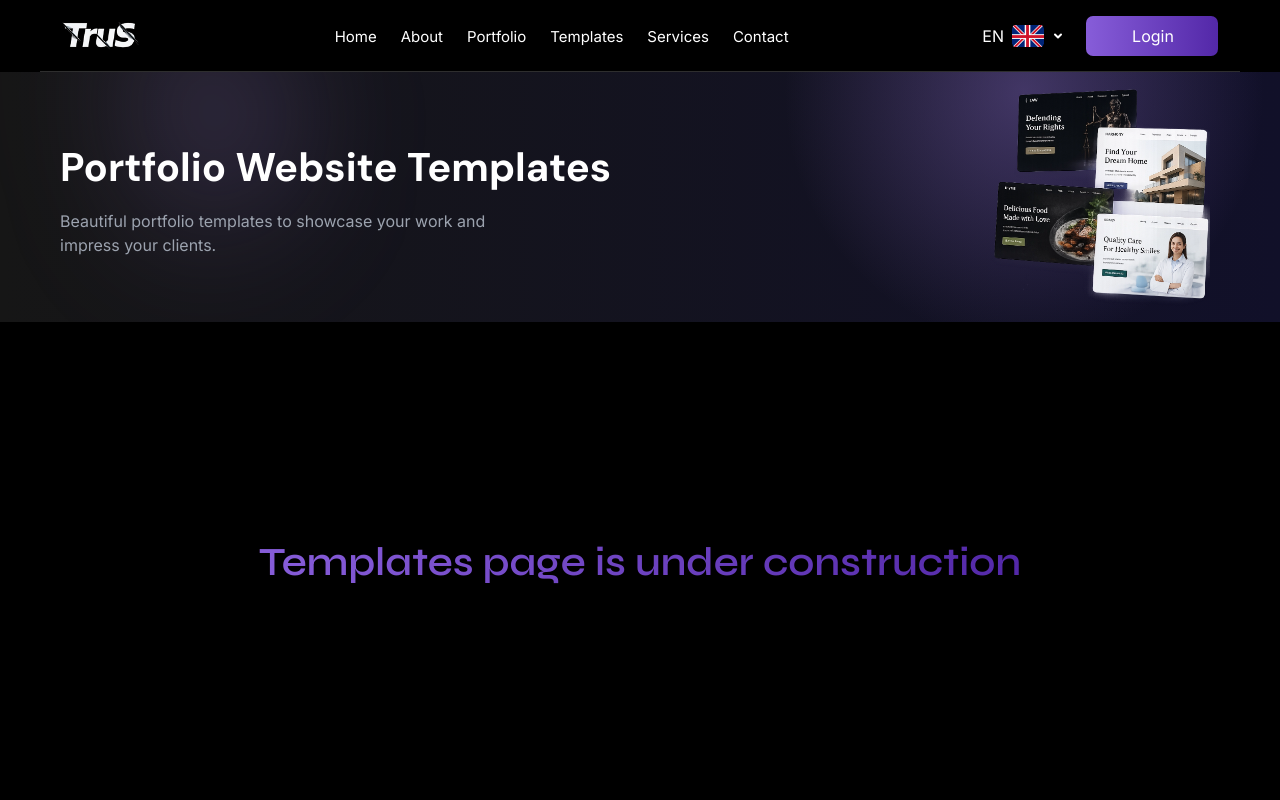
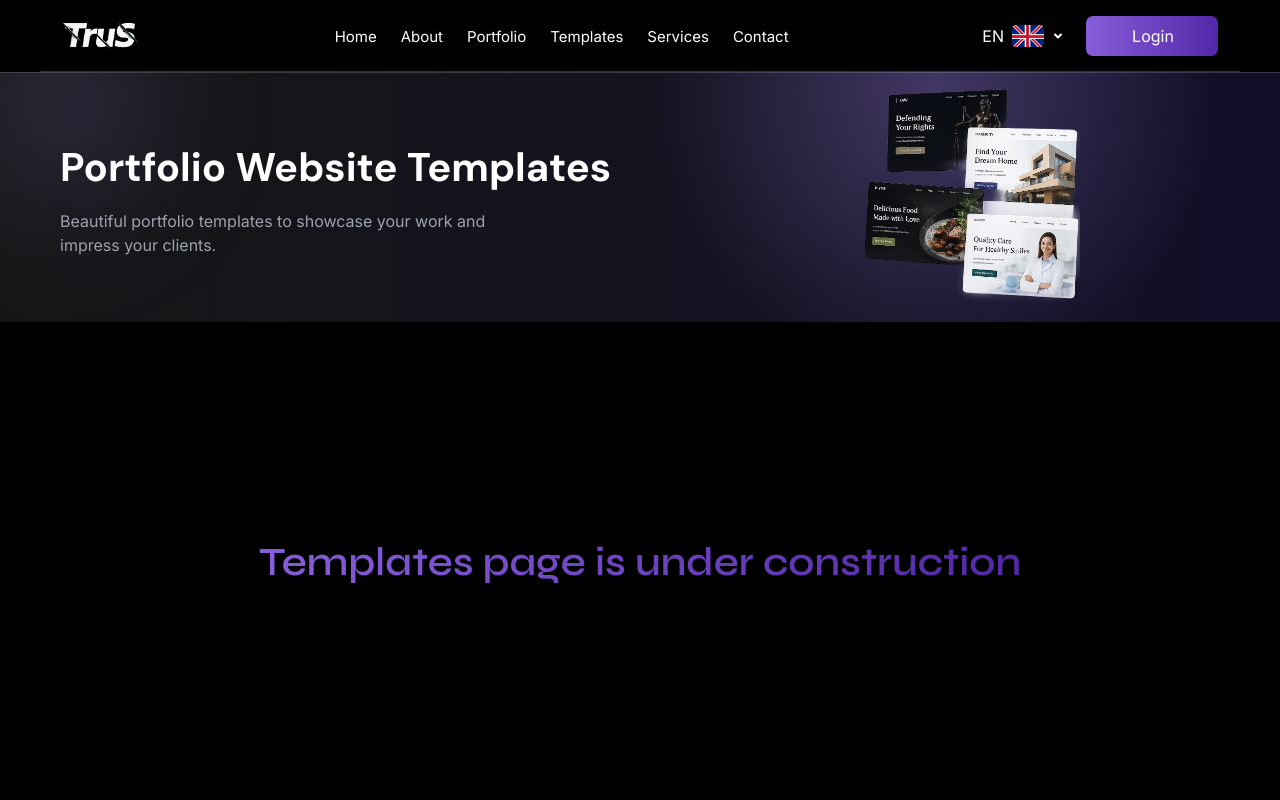
Before and after one commit to shadiiiHz/trus-web-app, a React (Vite) app: page /templates in a window 1280 px wide. Shown: the top 800 px of the page. Built offline with nearby package versions, Linux system fonts and the light colour scheme.

Commit message:
fix: :bug: edit template banner

```diff
--- a/src/components/templates/TemplateBanner.tsx
+++ b/src/components/templates/TemplateBanner.tsx
@@ -18,21 +18,31 @@ export function TemplatesBanner() {
   const { headline, subtitle } = siteConfig.templatesPage.banner;
 
   return (
+    // Drop shadow lives on this outer wrapper — the inner section needs
+    // overflow:hidden to clip the corner glows, and that would clip its own
+    // box-shadow too if the shadow were declared there instead.
+    <div
+      className="relative w-full"
+      style={{ boxShadow: "0 18px 44px 0 rgba(0,0,0,0.14)" }}
+    >
       <section
         className="relative w-full overflow-hidden"
         style={{
           height: BANNER_HEIGHT,
           background:
-          "radial-gradient(ellipse 400px 420px at 80% 8%, rgba(159,126,225,0.34), rgba(159,126,225,0) 60%), " +
+            "radial-gradient(ellipse 400px 420px at 73% 8%, rgba(159,126,225,0.34), rgba(159,126,225,0) 70%), " +
             "linear-gradient(90deg, rgba(22,22,22,1) 0%, rgba(17,16,41,1) 100%)",
+          // 1px inner top border
+          boxShadow: "inset 0 1px 0 0 rgba(255,255,255,0.16)",
         }}
       >
         {/* Mirrors the right-side glow onto the top-left corner, smaller */}
         <div
           aria-hidden="true"
-        className="pointer-events-none absolute -top-16 left-10 h-60 w-60 rounded-full"
+          className="pointer-events-none absolute -top-16 -left-16 h-48 w-48 rounded-full"
           style={{
-          background: "radial-gradient(ellipse 200px 400px at 100% 8%, rgba(159,126,225,0.5), rgba(159,126,225,0) 90%)",
+            background:
+              "radial-gradient(ellipse 200px 400px at 100% 8%, rgba(159,126,225,0.5), rgba(159,126,225,0) 90%)",
             filter: "blur(70px)",
           }}
         />
@@ -47,13 +57,19 @@ export function TemplatesBanner() {
             </p>
           </div>
 
+          {/* marginRight = Navbar Login button width (136px, w-34) + the gap-5
+              (20px) to its left = 156px — both sit in the same max-w-300/px-5
+              container, so this lines the photo's right edge up with the
+              language switch's right edge (i.e. just before that gap). */}
           <img
             src={BANNER_GRAPHIC_SRC}
             alt=""
             className="hidden lg:block h-full w-auto max-h-full shrink-0 object-contain"
+            style={{ marginRight: 130 }}
           />
         </div>
       </section>
+    </div>
   );
 }
 
```
Lines whose indentation alone changed are shown as unchanged.
